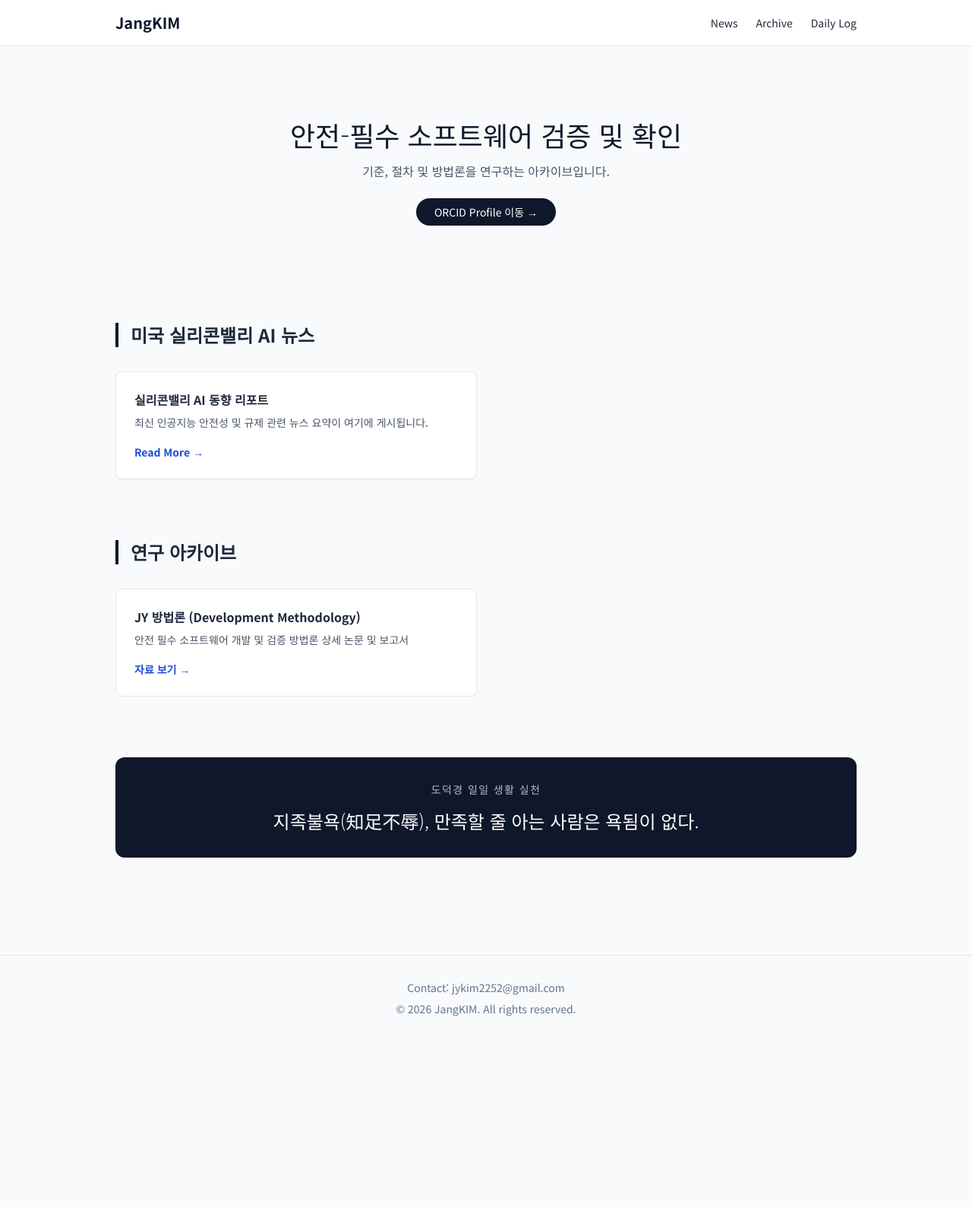
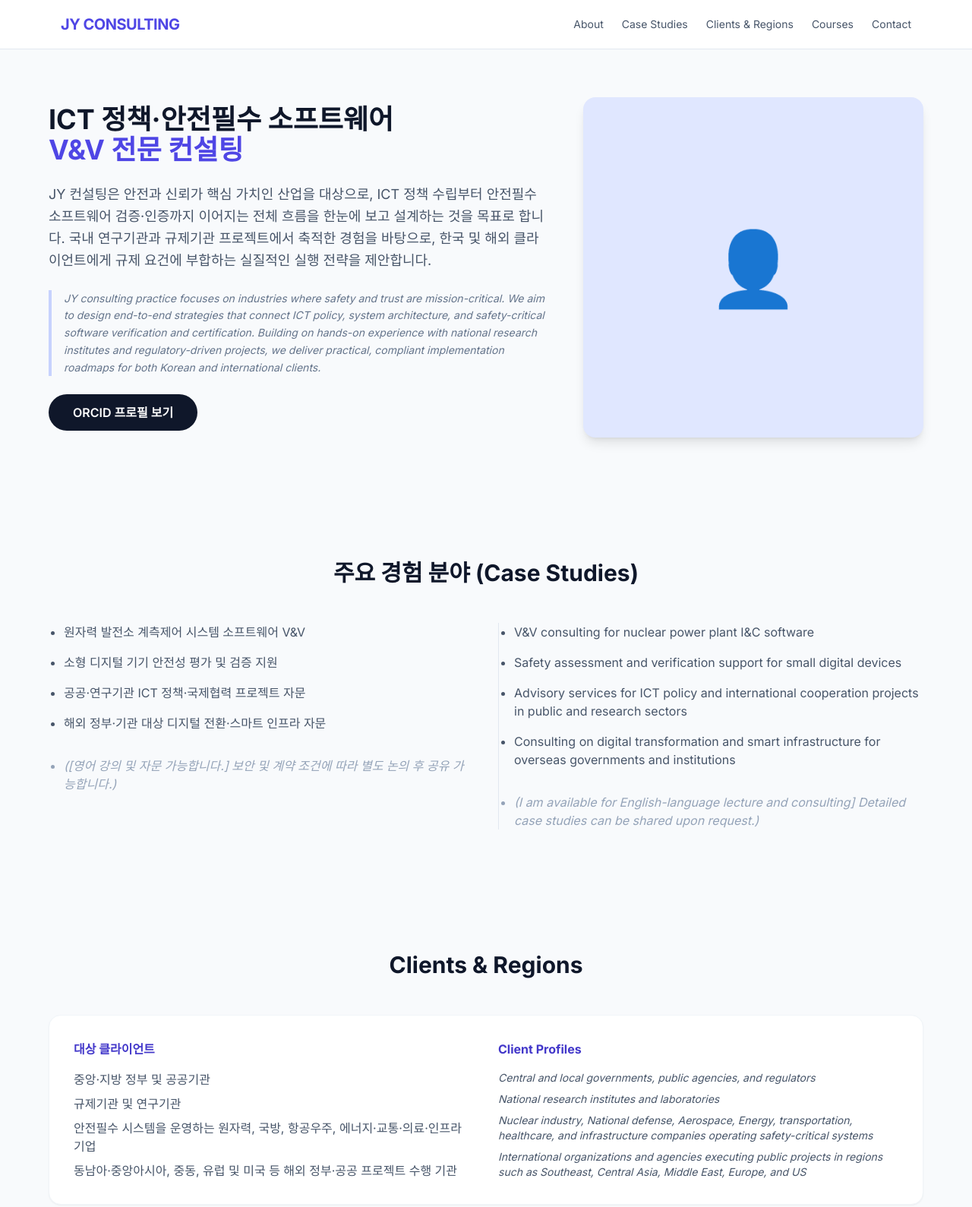
Before and after one commit to jykim2252/jykim2252.github.io, a plain HTML site: page index.html in a window 1280 px wide. Shown: the top 1589 px of the page at 76% size. Before the commit the page ends 1370 px from the top, so only its background shows below. Drawn offline with nearby package versions, Linux system fonts and the light colour scheme.

Commit message:
Replace old content with new HTML structure

```diff
--- a/index.html
+++ b/index.html
@@ -1,105 +1,156 @@
 <!DOCTYPE html>
-<html lang="ko">
+<html lang="ko" class="scroll-smooth">
 <head>
     <meta charset="UTF-8">
     <meta name="viewport" content="width=device-width, initial-scale=1.0">
-    <title>JangKIM | 연구 및 분석 아카이브</title>
+    <title>JY Consulting | ICT Policy & Safety V&V</title>
     <script src="https://cdn.tailwindcss.com"></script>
     <style>
-        @import url('https://fonts.googleapis.com/css2?family=Noto+Sans+KR:wght@300;400;700&display=swap');
-        body { font-family: 'Noto Sans KR', sans-serif; }
+        @import url('https://fonts.googleapis.com/css2?family=Inter:wght@300;400;600;700&display=swap');
+        body { font-family: 'Inter', sans-serif; }
     </style>
 </head>
-<body class="bg-slate-50 text-slate-800">
+<body class="bg-slate-50 text-slate-900 overflow-x-hidden">
 
-    <header class="bg-white border-b border-slate-200 sticky top-0 z-50">
-        <nav class="max-w-5xl mx-auto px-6 py-4 flex justify-between items-center">
-            <h1 class="text-xl font-bold text-slate-900">JangKIM</h1>
-            <ul class="flex gap-6 text-sm font-medium">
-                <li><a href="#news" class="hover:text-blue-700">News</a></li>
-                <li><a href="#research" class="hover:text-blue-700">Archive</a></li>
-                <li><a href="#daily" class="hover:text-blue-700">Daily Log</a></li>
-            </ul>
-        </nav>
-    </header>
+    <nav class="fixed top-0 w-full bg-white/90 backdrop-blur-md border-b border-slate-200 z-50">
+        <div class="max-w-6xl mx-auto px-4 h-16 flex items-center justify-between">
+            <div class="text-xl font-bold tracking-tight text-indigo-600 cursor-pointer" onclick="window.scrollTo(0,0)">
+                JY CONSULTING
+            </div>
+            <!-- Desktop Menu -->
+            <div class="hidden lg:flex space-x-6 font-medium text-slate-600 text-sm">
+                <a href="#about" class="hover:text-indigo-600 transition">About</a>
+                <a href="#cases" class="hover:text-indigo-600 transition">Case Studies</a>
+                <a href="#clients" class="hover:text-indigo-600 transition">Clients & Regions</a>
+                <a href="#courses" class="hover:text-indigo-600 transition">Courses</a>
+                <a href="#contact" class="hover:text-indigo-600 transition">Contact</a>
+            </div>
+            <button class="lg:hidden p-2 text-slate-600" id="mobile-menu-btn">
+                <span class="text-2xl">☰</span>
+            </button>
+        </div>
+        <!-- Mobile Menu -->
+        <div id="mobile-menu" class="hidden lg:hidden bg-white border-b border-slate-200 px-4 py-4 space-y-4">
+            <a href="#about" class="block font-medium text-slate-600">About</a>
+            <a href="#cases" class="block font-medium text-slate-600">Case Studies</a>
+            <a href="#clients" class="block font-medium text-slate-600">Clients & Regions</a>
+            <a href="#courses" class="block font-medium text-slate-600">Courses</a>
+            <a href="#contact" class="block font-medium text-slate-600">Contact</a>
+        </div>
+    </nav>
 
-    <main class="max-w-5xl mx-auto px-6 py-12 space-y-20">
-
-        <section class="text-center py-12">
-            <h2 class="text-3xl md:text-4xl font-light text-slate-900 mb-4">안전-필수 소프트웨어 검증 및 확인</h2>
-            <p class="text-slate-600 mb-6">기준, 절차 및 방법론을 연구하는 아카이브입니다.</p>
-            <a href="https://orcid.org/0009-0005-4074-0622" target="_blank" class="inline-block bg-slate-900 text-white px-6 py-2 rounded-full text-sm hover:bg-slate-700 transition">
-                ORCID Profile 이동 →
-            </a>
-        </section>
-
-        <section id="news">
-            <h3 class="text-2xl font-bold mb-8 border-l-4 border-slate-900 pl-4">미국 실리콘밸리 AI 뉴스</h3>
-            <div id="news-container" class="grid md:grid-cols-2 gap-6">
-                </div>
-        </section>
-
-        <section id="research">
-            <h3 class="text-2xl font-bold mb-8 border-l-4 border-slate-900 pl-4">연구 아카이브</h3>
-            <div class="grid md:grid-cols-2 gap-6">
-                <div class="bg-white p-6 rounded-lg border border-slate-200">
-                    <h4 class="font-bold mb-2">JY 방법론 (Development Methodology)</h4>
-                    <p class="text-sm text-slate-600 mb-4">안전 필수 소프트웨어 개발 및 검증 방법론 상세 논문 및 보고서</p>
-                    <a href="#" class="text-blue-700 text-sm font-semibold hover:underline">자료 보기 →</a>
+    <section id="about" class="pt-32 pb-20 px-4">
+        <div class="max-w-6xl mx-auto flex flex-col md:flex-row items-center justify-between gap-12">
+            <div class="flex-1 space-y-6 text-center md:text-left">
+                <h1 class="text-3xl md:text-4xl font-bold leading-tight text-slate-900">
+                    ICT 정책·안전필수 소프트웨어 <br>
+                    <span class="text-indigo-600">V&V 전문 컨설팅</span>
+                </h1>
+                <p class="text-lg text-slate-600 leading-relaxed">
+                    JY 컨설팅은 안전과 신뢰가 핵심 가치인 산업을 대상으로, ICT 정책 수립부터 안전필수 소프트웨어 검증·인증까지 이어지는 전체 흐름을 한눈에 보고 설계하는 것을 목표로 합니다.
+                    국내 연구기관과 규제기관 프로젝트에서 축적한 경험을 바탕으로, 한국 및 해외 클라이언트에게 규제 요건에 부합하는 실질적인 실행 전략을 제안합니다.
+                </p>
+                <p class="text-sm text-slate-500 leading-relaxed italic border-l-4 border-indigo-200 pl-4">
+                    JY consulting practice focuses on industries where safety and trust are mission-critical. We aim to design end-to-end strategies that connect ICT policy, system architecture, and safety-critical software verification and certification.
+                    Building on hands-on experience with national research institutes and regulatory-driven projects, we deliver practical, compliant implementation roadmaps for both Korean and international clients.
+                </p>
+                <div class="flex flex-col sm:flex-row items-center gap-4 justify-center md:justify-start">
+                    <a href="https://orcid.org/0009-0005-4074-0622" target="_blank" class="px-8 py-3 bg-slate-900 text-white rounded-full font-semibold hover:bg-slate-800 transition">ORCID 프로필 보기</a>
                 </div>
             </div>
-        </section>
+            <div class="flex-1 w-full max-w-md bg-indigo-100 rounded-2xl aspect-square flex items-center justify-center shadow-lg">
+                <span class="text-indigo-300 text-8xl">👤</span>
+            </div>
+        </div>
+    </section>
 
-        <section id="daily" class="bg-slate-900 text-white p-8 rounded-xl text-center">
-            <h3 class="text-sm font-light uppercase tracking-widest mb-4 opacity-70">도덕경 일일 생활 실천</h3>
-            <p id="daily-quote" class="text-xl md:text-2xl font-light">Loading...</p>
-        </section>
+    <section id="cases" class="py-20 bg-slate-50 px-4">
+        <div class="max-w-6xl mx-auto">
+            <h2 class="text-3xl font-bold mb-12 text-center">주요 경험 분야 (Case Studies)</h2>
+            <div class="grid md:grid-cols-2 gap-8 text-slate-600">
+                <ul class="space-y-4 list-disc pl-5">
+                    <li>원자력 발전소 계측제어 시스템 소프트웨어 V&V</li>
+                    <li>소형 디지털 기기 안전성 평가 및 검증 지원</li>
+                    <li>공공·연구기관 ICT 정책·국제협력 프로젝트 자문</li>
+                    <li>해외 정부·기관 대상 디지털 전환·스마트 인프라 자문</li>
+                    <li class="italic text-slate-400 pt-4">([영어 강의 및 자문 가능합니다.]  보안 및 계약 조건에 따라 별도 논의 후 공유 가능합니다.)</li>
+                </ul>
+                <ul class="space-y-4 list-disc pl-5 border-l border-slate-200">
+                    <li>V&V consulting for nuclear power plant I&C software</li>
+                    <li>Safety assessment and verification support for small digital devices</li>
+                    <li>Advisory services for ICT policy and international cooperation projects in public and research sectors</li>
+                    <li>Consulting on digital transformation and smart infrastructure for overseas governments and institutions</li>
+                    <li class="italic text-slate-400 pt-4">(I am available for English-language lecture and consulting] Detailed case studies can be shared upon request.)</li>
+                </ul>
+            </div>
+        </div>
+    </section>
 
-    </main>
+    <section id="clients" class="py-20 px-4">
+        <div class="max-w-6xl mx-auto">
+            <h2 class="text-3xl font-bold mb-12 text-center">Clients & Regions</h2>
+            <div class="grid md:grid-cols-2 gap-8 text-slate-600 bg-white p-8 rounded-2xl border border-slate-100 shadow-sm">
+                <div>
+                    <h3 class="font-bold text-indigo-700 mb-4">대상 클라이언트</h3>
+                    <ul class="space-y-2 list-none">
+                        <li>중앙·지방 정부 및 공공기관</li>
+                        <li>규제기관 및 연구기관</li>
+                        <li>안전필수 시스템을 운영하는 원자력, 국방, 항공우주, 에너지·교통·의료·인프라 기업</li>
+                        <li>동남아·중앙아시아, 중동, 유럽 및 미국 등 해외 정부·공공 프로젝트 수행 기관</li>
+                    </ul>
+                </div>
+                <div>
+                    <h3 class="font-bold text-indigo-700 mb-4">Client Profiles</h3>
+                    <ul class="space-y-2 list-none italic text-sm">
+                        <li>Central and local governments, public agencies, and regulators</li>
+                        <li>National research institutes and laboratories</li>
+                        <li>Nuclear industry, National defense, Aerospace, Energy, transportation, healthcare, and infrastructure companies operating safety-critical systems</li>
+                        <li>International organizations and agencies executing public projects in regions such as Southeast, Central Asia, Middle East, Europe, and US</li>
+                    </ul>
+                </div>
+            </div>
+        </div>
+    </section>
 
-    <footer class="border-t border-slate-200 mt-20 py-8 text-center text-sm text-slate-500">
-        <p>Contact: jykim2252@gmail.com</p>
-        <p class="mt-2">&copy; 2026 JangKIM. All rights reserved.</p>
+    <section id="courses" class="py-20 bg-white px-4">
+        <div class="max-w-6xl mx-auto">
+            <h2 class="text-3xl font-bold mb-16 text-center">교육 프로그램</h2>
+            <div class="grid md:grid-cols-2 lg:grid-cols-3 gap-6">
+                <div class="border p-6 rounded-2xl bg-slate-50"><h3 class="font-bold text-indigo-700">IEC 61508 & IEC 62566</h3></div>
+                <div class="border p-6 rounded-2xl bg-slate-50"><h3 class="font-bold text-indigo-700">IEEE Std-1012 Framework</h3></div>
+                <div class="border p-6 rounded-2xl bg-slate-50"><h3 class="font-bold text-indigo-700">FPGA-기반 검증 사례</h3></div>
+                <div class="border p-6 rounded-2xl bg-slate-50"><h3 class="font-bold text-indigo-700">CPU-기반 검증 사례</h3></div>
+                <div class="border p-6 rounded-2xl bg-slate-50"><h3 class="font-bold text-indigo-700">SPM 11개 계획서</h3></div>
+                <div class="border p-6 rounded-2xl bg-slate-50"><h3 class="font-bold text-indigo-700">JY 방법론</h3></div>
+                <div class="border p-6 rounded-2xl bg-slate-50">
+                    <h3 class="font-bold text-indigo-700">[인공지능 비서 만들기]</h3>
+                    <ul class="text-xs text-slate-600 mt-2 space-y-1">
+                        <li>• 규제 chatbot (OpenAI/Claude)</li>
+                        <li>• Claude을 이용한  보고서 생성</li>
+                        <li>• 국내외 뉴스 브리핑 (Ollama)</li>
+                        <li>• AI Bible Study chatbot</li>
+                        <li>• 알기쉬운 Claude Connector 개인일정/이메일 요약</li>
+                        <li>• (정보수집) 주식트래커, 워치 등</li>
+                        <li>• 기독교/불교/유교/힌두교 매일 아침 명상 메시지</li>
+                    </ul>
+                </div>
+            </div>
+        </div>
+    </section>
+
+    <footer id="contact" class="bg-slate-900 text-slate-400 py-16 px-4">
+        <div class="max-w-6xl mx-auto text-center">
+            <h2 class="text-white text-2xl font-bold mb-6">Contact</h2>
+            <a href="mailto:jykim2252@gmail.com" class="text-indigo-400 hover:text-white text-lg font-medium">jykim2252@gmail.com</a>
+            <div class="mt-8 text-sm">© 2026 JY Consulting. All rights reserved.</div>
+        </div>
     </footer>
 
     <script>
-        // 1. 도덕경 데이터
-        const dailyQuotes = [
-            "상선약수(上善若水), 물은 만물을 이롭게 하되 다투지 않는다.",
-            "천하의 어려운 일은 반드시 쉬운 일에서 시작된다.",
-            "남을 아는 자는 지혜롭고, 스스로를 아는 자는 명철하다.",
-            "남을 이기는 자는 힘이 있으나, 스스로를 이기는 자는 강하다.",
-            "지족불욕(知足不辱), 만족할 줄 아는 사람은 욕됨이 없다."
-        ];
-
-        // 2. 뉴스 데이터 (이곳을 수정하여 뉴스를 추가하세요)
-        const newsData = [
-            {
-                title: "실리콘밸리 AI 동향 리포트",
-                summary: "최신 인공지능 안전성 및 규제 관련 뉴스 요약이 여기에 게시됩니다.",
-                link: "#"
-            }
-        ];
-
-        document.addEventListener("DOMContentLoaded", function() {
-            // 도덕경 적용
-            const today = new Date();
-            const quoteIndex = today.getDate() % dailyQuotes.length;
-            document.getElementById("daily-quote").innerText = dailyQuotes[quoteIndex];
-
-            // 뉴스 카드 생성
-            const newsContainer = document.getElementById("news-container");
-            newsData.forEach(item => {
-                const card = `
-                    <div class="bg-white p-6 rounded-lg border border-slate-200 shadow-sm">
-                        <h4 class="font-bold mb-2">${item.title}</h4>
-                        <p class="text-sm text-slate-600 mb-4">${item.summary}</p>
-                        <a href="${item.link}" target="_blank" class="text-blue-700 text-sm font-semibold hover:underline">Read More →</a>
-                    </div>
-                `;
-                newsContainer.innerHTML += card;
-            });
-        });
+        const btn = document.getElementById('mobile-menu-btn');
+        const menu = document.getElementById('mobile-menu');
+        btn.addEventListener('click', () => menu.classList.toggle('hidden'));
+        menu.querySelectorAll('a').forEach(l => l.addEventListener('click', () => menu.classList.add('hidden')));
     </script>
 </body>
 </html>
```
